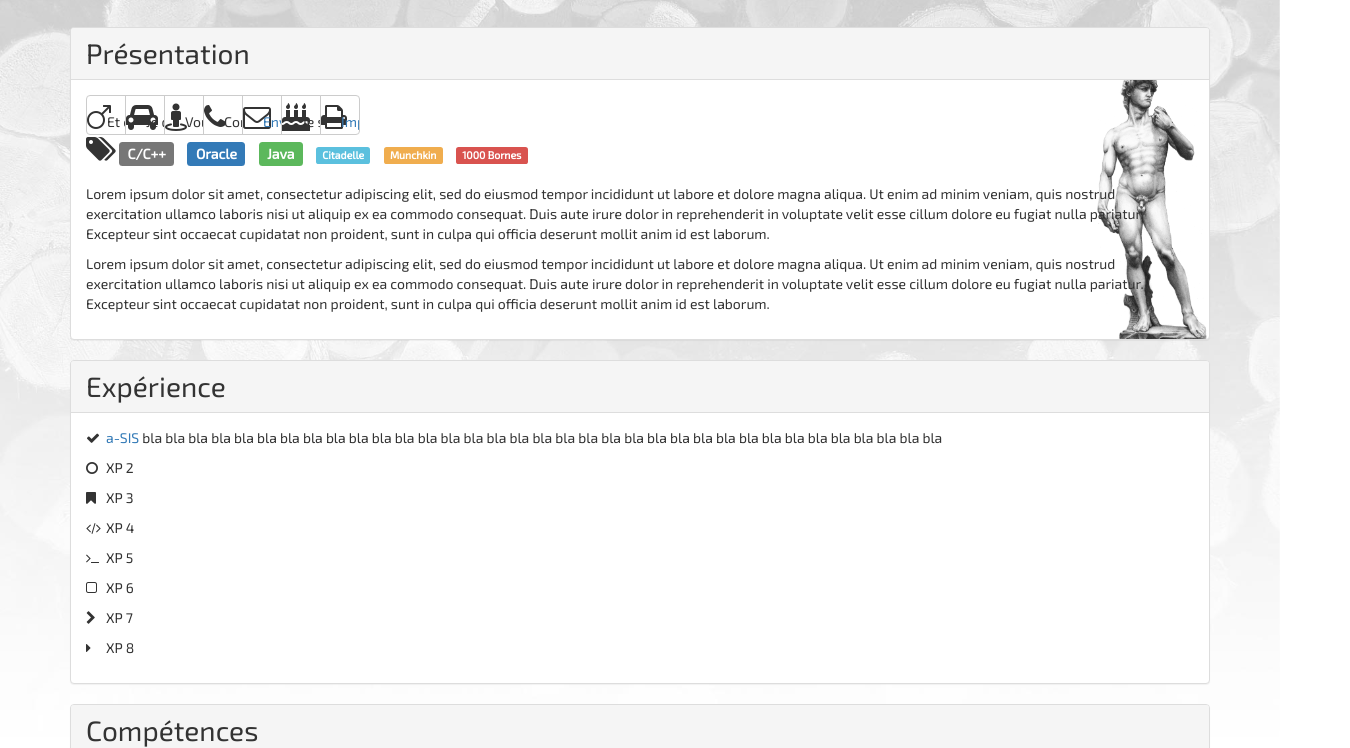
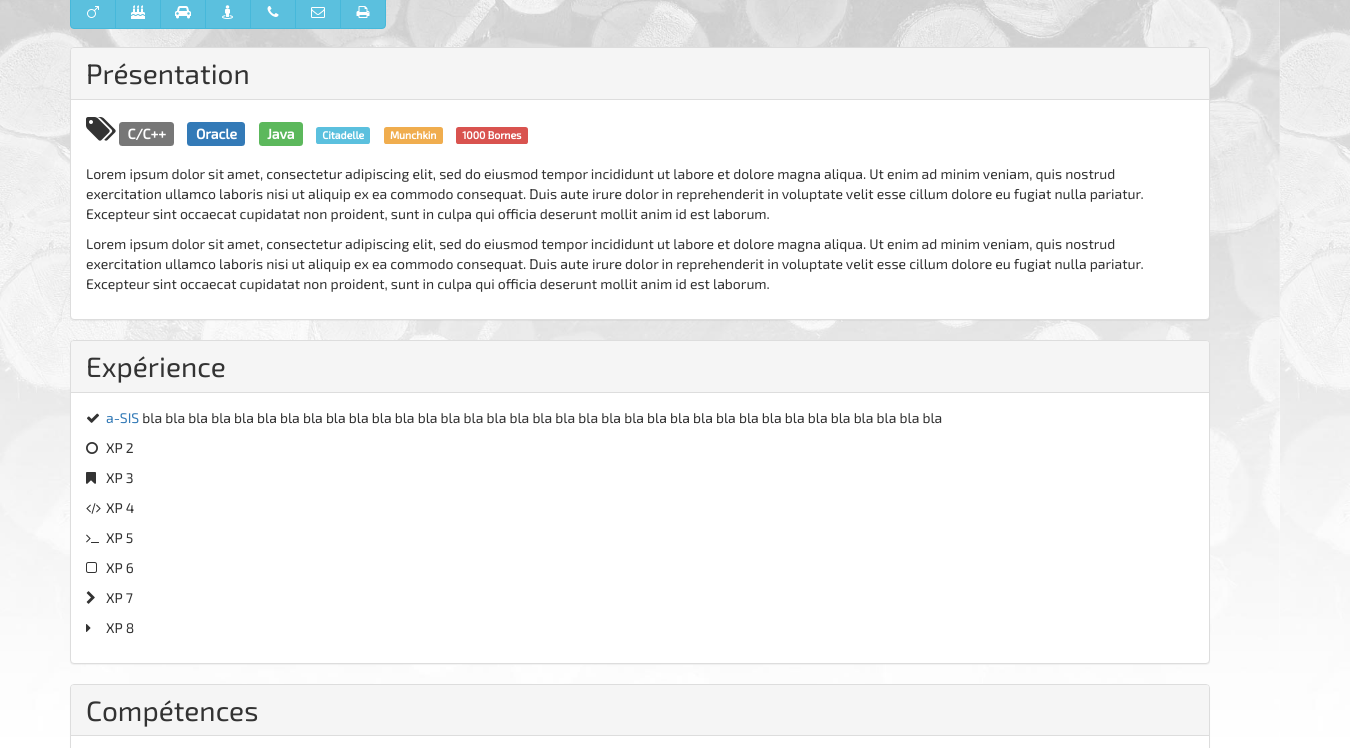
Before and after one commit to rm-gh/cv_rominger, a plain HTML site: page index.html in a window 1280 px wide. Shown: the part 53-801 px from the top of the page, 1350 px wide, since content can reach past the window. Drawn offline with nearby package versions, Linux system fonts and the light colour scheme.

Commit message:
amélioration de la toolbar

```diff
--- a/index.html
+++ b/index.html
@@ -41,6 +41,29 @@
 				</div>
 			</div>
 			</nav>
+			<div class="btn-group" role="toolbar" id="caracteristiques">
+				<a tabindex="0" role="button" class="btn btn-info" data-html="true" data-toggle="popover" data-trigger="focus" data-placement="bottom" data-content="Et oui, je suis un homme !">
+					<span class="fa fa-mars fa-1x"></span>
+				</a>
+				<a tabindex="0" role="button" class="btn btn-info" data-html="true" data-toggle="popover" data-trigger="focus" data-placement="bottom" data-content='Je suis né le 01/01/1900'>
+					<span class="fa fa-birthday-cake fa-1x"></span>
+				</a>
+				<a tabindex="0" role="button" class="btn btn-info" data-html="true" data-toggle="popover" data-trigger="focus" data-placement="bottom" data-content="Je dispose d'un permis B avec une voiture">
+					<span class="fa fa-car fa-1x"></span>
+				</a>
+				<a tabindex="0" role="button" class="btn btn-info" data-html="true" data-toggle="popover" data-trigger="focus" data-placement="bottom" data-content='Vous me trouverez <a href="https://www.google.fr/maps/place/52%C2%B000%2734.9%22N+127%C2%B041%2702.7%22E/@52.009703,127.684086,19z/data=!3m1!4b1!4m2!3m1!1s0x0:0x0" target="_blank">ICI</a>'>
+					<span class="fa fa-street-view fa-1x"></span>
+				</a>
+				<a tabindex="0" role="button" class="btn btn-info" data-html="true" data-toggle="popover" data-trigger="focus" data-placement="bottom" data-content='Contactez-moi au 06 xx xx xx xx'>
+					<span class="fa fa-phone fa-1x"></span>
+				</a>
+				<a tabindex="0" role="button" class="btn btn-info" data-html="true" data-toggle="popover" data-trigger="focus" data-placement="bottom" data-content='<a href="mailto:cedricounet@toto.com">Envoyez-moi</a> un mail'>
+					<span class="fa fa-envelope-o fa-1x"></span>
+				</a>
+				<a tabindex="0" role="button" class="btn btn-info" data-html="true" data-toggle="popover" data-trigger="focus" data-placement="bottom" data-content='<a href="">Imprimez</a> mon CV'>
+					<span class="fa fa-print fa-1x"></span>
+				</a>
+			</div>
 		</header>
 
 
@@ -51,28 +74,7 @@
 					<div class="panel-heading">
 						<h1 class="panel-title">Présentation</h1>
 					</div>
-					<div class="panel-body pic">
-<!-- 						<ul class="list-inline" id="caracteristiques"> -->
-<!-- 							<li><span class="fa fa- fa-1x"></span><a href=""></a></li> -->
-<!--							<li><span class="fa fa-mars fa-1x"></span>Et oui, je suis un homme !</li>
-							<li><span class="fa fa-car fa-1x"></span>Je dispose d'un permis B avec une voiture</li>
-							<li><span class="fa fa-street-view fa-1x"></span>Vous me trouverez <a href="https://www.google.fr/maps/place/52%C2%B000%2734.9%22N+127%C2%B041%2702.7%22E/@52.009703,127.684086,19z/data=!3m1!4b1!4m2!3m1!1s0x0:0x0">ICI</a></li>
-							<li><span class="fa fa-phone fa-1x"></span>Contactez-moi au 06 xx xx xx xx</li>
-							<li><span class="fa fa-envelope-o fa-1x"></span><a href="mailto:cedricounet@toto.com">Envoyez-moi</a> un mail</li>
-							<li><span class="fa fa-birthday-cake fa-1x"></span>Je suis né le 01/01/1900</li>
-							<li><span class="fa fa-print fa-1x"></span><a href="">Imprimez</a> mon CV</li>
-						</ul>-->
-
-						<div class="btn-group" role="toolbar" id="caracteristiques">
-							<button type="button" class="btn btn-default"><span class="fa fa-mars fa-2x"></span>Et oui, je suis un homme !</button>
-							<button type="button" class="btn btn-default"><span class="fa fa-car fa-2x"></span>Je dispose d'un permis B avec une voiture</button>
-							<button type="button" class="btn btn-default"><span class="fa fa-street-view fa-2x"></span>Vous me trouverez <a href="https://www.google.fr/maps/place/52%C2%B000%2734.9%22N+127%C2%B041%2702.7%22E/@52.009703,127.684086,19z/data=!3m1!4b1!4m2!3m1!1s0x0:0x0">ICI</a></button>
-							<button type="button" class="btn btn-default"><span class="fa fa-phone fa-2x"></span>Contactez-moi au 06 xx xx xx xx</button>
-							<button type="button" class="btn btn-default"><span class="fa fa-envelope-o fa-2x"></span><a href="mailto:cedricounet@toto.com">Envoyez-moi</a> un mail</button>
-							<button type="button" class="btn btn-default"><span class="fa fa-birthday-cake fa-2x"></span>Je suis né le 01/01/1900</button>
-							<button type="button" class="btn btn-default"><span class="fa fa-print fa-2x"></span><a href="">Imprimez</a> mon CV</button>
-						</div>
-
+					<div class="panel-body"><!-- pic">-->
 						<ul class="list-inline">
 							<li><span class="fa fa-tags fa-2x"></span></li>
 							<li><span class="label label-default onehunperc">C/C++</span></li>
@@ -148,7 +150,7 @@
 					</div>
 					<div class="panel-body">
 						<p>Lorem ipsum dolor sit amet, consectetur adipiscing elit, sed do eiusmod tempor incididunt ut labore et dolore magna aliqua. Ut enim ad minim veniam, quis nostrud exercitation ullamco laboris nisi ut aliquip ex ea commodo consequat. Duis aute irure dolor in reprehenderit in voluptate velit esse cillum dolore eu fugiat nulla pariatur. Excepteur sint occaecat cupidatat non proident, sunt in culpa qui officia deserunt mollit anim id est laborum.</p>
-						<p>Lorem ipsum dolor sit amet, consectetur adipiscing elit, sed do eiusmod tempor incididunt ut labore et dolore magna aliqua. Ut enim ad minim veniam, quis nostrud exercitation ullamco laboris nisi ut aliquip ex ea commodo consequat. Duis aute irure dolor in reprehenderit in voluptate velit esse cillum dolore eu fugiat nulla pariatur. Excepteur sint occaecat cupidatat non proident, sunt in culpa qui officia deserunt mollit anim id est laborum.</p>
+						<p>Lorem ipsum dolor sit amet, consectetur adipiscing elit, sed do eiusmod tempor incididunt ut labore et dolore magna aliqua. Ut enim ad minim veniam, quis nostrud exercitation ullamco laboris nisi ut aliquip ex ea commodo consequat. Duis aute irure dolor in reprehenderit in voluptate velit esse cillum dolore eu fugiat nulla pariatur. Excepteur sint occaecat cupidatat non proident, sunt in culpa15045350 : BRASSERIE DE TAHITI_Punaruu_maGistor qui officia deserunt mollit anim id est laborum.</p>
 					</div>
 				</div>
 			</div>
@@ -188,6 +190,10 @@
 				});
 				});
 			});
+
+			$(function () {
+				$('[data-toggle="popover"]').popover()
+			});
 		</script>
 
 	</body>
--- a/styles.css
+++ b/styles.css
@@ -6,9 +6,16 @@ body
 	background-size:cover;
 }
 
+#caracteristiques
+{
+	position:absolute;
+	top:48px;
+	width:100%;
+}
+
 .first
 {
-	padding-top:80px;
+	padding-top:100px;
 }
 .pic
 {
@@ -19,25 +26,6 @@ body
 {
 	width:20px;
 }
-
-#caracteristiques button
-{
-	transition:all 1s ease-in-out;
-
-	width:10px;
-/*	height:30px;*/
-	overflow:hidden;
-}
-
-#caracteristiques button:hover
-{
-	transition:all 1s ease-in-out;
-
-	width:auto;
-	overflow:auto;
-}
-
-
 
 .panel-title
 {
```
